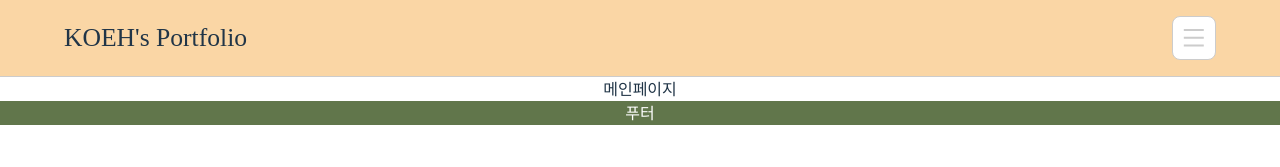
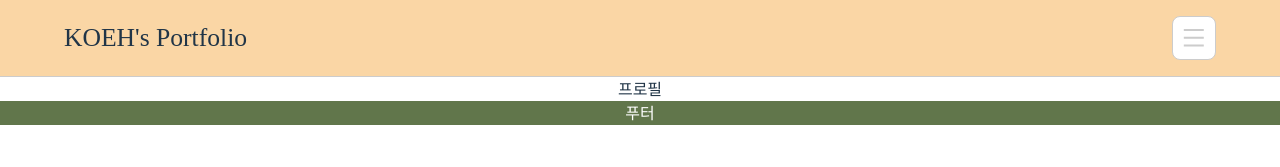
Before and after one commit to Thereisnotruth/portfolio, a React (Vite) app: page / in a window 1280 px wide. Shown: the top 167 px of the page. Built offline with nearby package versions, Linux system fonts and the light colour scheme; a web font is replaced by a local one.

Commit message:
profile frame

```diff
--- /dev/null
+++ b/src/components/Profile.tsx
@@ -0,0 +1,5 @@
+function Profile() {
+  return <div className="profile">프로필</div>;
+}
+
+export default Profile;
--- a/src/pages/MainPage.tsx
+++ b/src/pages/MainPage.tsx
@@ -1,11 +1,14 @@
 import Header from '@components/Header';
 import Footer from '@components/Footer';
+import Profile from '@components/Profile';
 
 function MainPage() {
   return (
     <div className="main-page">
       <Header />
-      <div className="main-page__content">메인페이지</div>
+      <div className="main-page__content">
+        <Profile />
+      </div>
       <Footer />
     </div>
   );
--- a/src/styles/main.scss
+++ b/src/styles/main.scss
@@ -4,6 +4,7 @@
 // components
 @use './components/header';
 @use './components/footer';
+@use './components/profile';
 
 // pages
 @use './pages/main-page';
```
Also changed, not shown: src/styles/components/_profile.scss (added).
